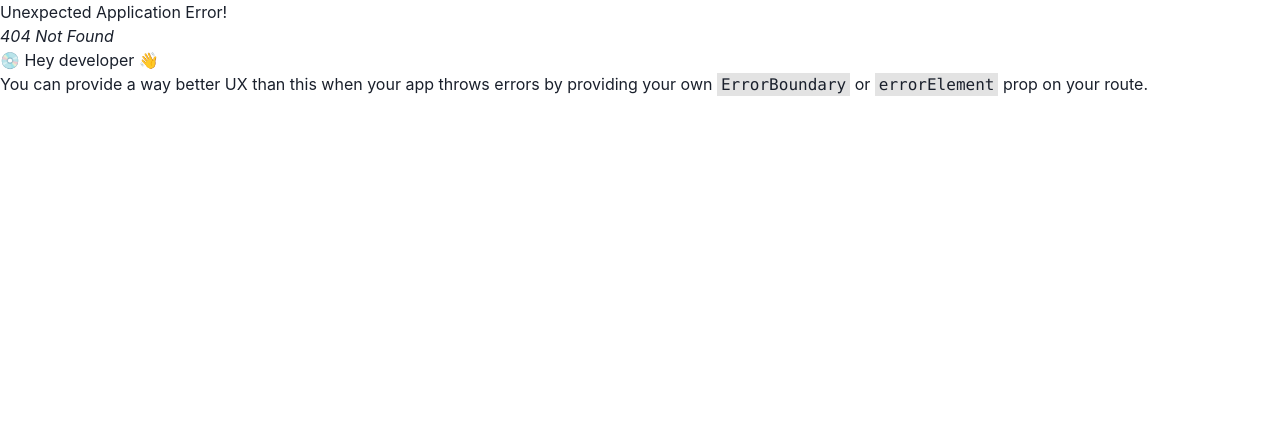
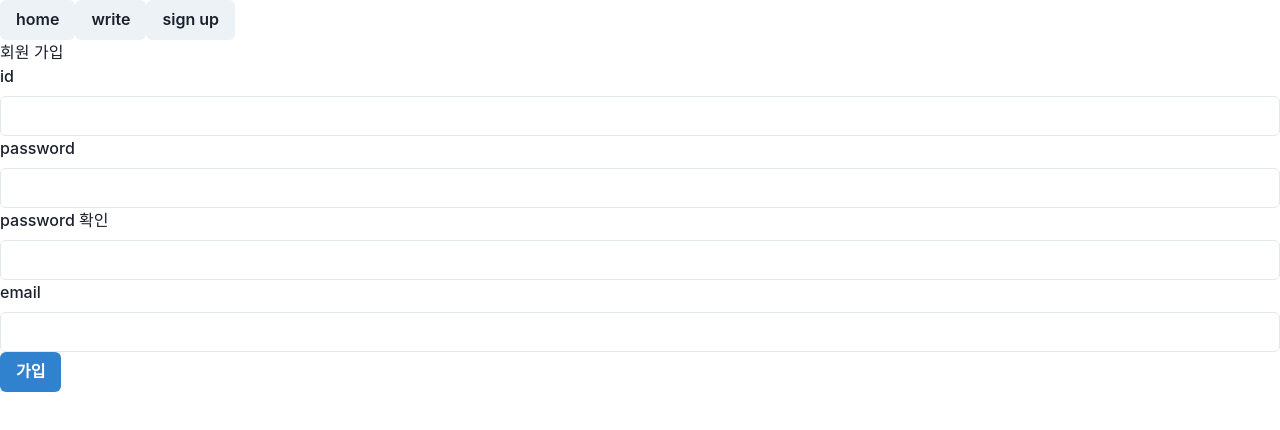
Before and after one commit to kkssii0210/prj1-fe, a React (Create React App) app: page /signup in a window 1280 px wide. Before the commit this address had no page. Shown: the top 430 px of the page. Built offline with nearby package versions, Linux system fonts and the light colour scheme.

Commit message:
회원가입 창 만듬

```diff
--- a/src/App.js
+++ b/src/App.js
@@ -6,10 +6,11 @@ import {
   RouterProvider,
 } from "react-router-dom";
 import { HomeLayout } from "./layout/HomeLayout";
-import { BoardList } from "./page/BoardList";
-import { BoardWrite } from "./page/BoardWrite";
-import { BoardView } from "./page/BoardView";
-import { BoardEdit } from "./page/BoardEdit";
+import { BoardList } from "./page/board/BoardList";
+import { BoardWrite } from "./page/board/BoardWrite";
+import { BoardView } from "./page/board/BoardView";
+import { BoardEdit } from "./page/board/BoardEdit";
+import { MemberSignup } from "./page/member/MemberSignup";
 
 const routes = createBrowserRouter(
   createRoutesFromElements(
@@ -18,6 +19,7 @@ const routes = createBrowserRouter(
       <Route path="write" element={<BoardWrite />} />
       <Route path="board/:id" element={<BoardView />} />
       <Route path="edit/:id" element={<BoardEdit />}></Route>
+      <Route path="signup" element={<MemberSignup />}></Route>
     </Route>,
   ),
 );
--- a/src/component/NavBar.js
+++ b/src/component/NavBar.js
@@ -7,6 +7,7 @@ export function NavBar() {
     <Flex>
       <Button onClick={() => navigate("/")}>home</Button>
       <Button onClick={() => navigate("/write")}>write</Button>
+      <Button onClick={() => navigate("/signup")}>sign up</Button>
     </Flex>
   );
 }
--- /dev/null
+++ b/src/page/member/MemberSignup.js
@@ -0,0 +1,59 @@
+import { Box, Button, FormControl, FormLabel, Input } from "@chakra-ui/react";
+import { useState } from "react";
+import axios from "axios";
+
+export function MemberSignup() {
+  const [id, setId] = useState("");
+  const [password, setPassword] = useState("");
+  const [passwordCheck, setPasswordCheck] = useState("");
+  const [email, setEmail] = useState("");
+
+  function handleSubmit() {
+    axios
+      .post("/api/member/signup", {
+        id,
+        password,
+        email,
+      })
+      .then(() => console.log("good"))
+      .catch(() => console.log("bad"))
+      .finally(() => console.log("done"));
+  }
+
+  return (
+    <Box>
+      <h1>회원 가입</h1>
+      <FormControl>
+        <FormLabel>id</FormLabel>
+        <Input value={id} onChange={(e) => setId(e.target.value)} />
+      </FormControl>
+      <FormControl>
+        <FormLabel>password</FormLabel>
+        <Input
+          type="password"
+          value={password}
+          onChange={(e) => setPassword(e.target.value)}
+        />
+      </FormControl>
+      <FormControl>
+        <FormLabel>password 확인</FormLabel>
+        <Input
+          type="password"
+          value={passwordCheck}
+          onChange={(e) => setPasswordCheck(e.target.value)}
+        />
+      </FormControl>
+      <FormControl>
+        <FormLabel>email</FormLabel>
+        <Input
+          type="email"
+          value={email}
+          onChange={(e) => setEmail(e.target.value)}
+        />
+      </FormControl>
+      <Button onClick={handleSubmit} colorScheme="blue">
+        가입
+      </Button>
+    </Box>
+  );
+}
```
Also changed, not shown: src/page/board/BoardEdit.js (renamed from src/page/BoardEdit.js), src/page/board/BoardList.js (renamed from src/page/BoardList.js), src/page/board/BoardView.js (renamed from src/page/BoardView.js), src/page/board/BoardWrite.js (renamed from src/page/BoardWrite.js).
